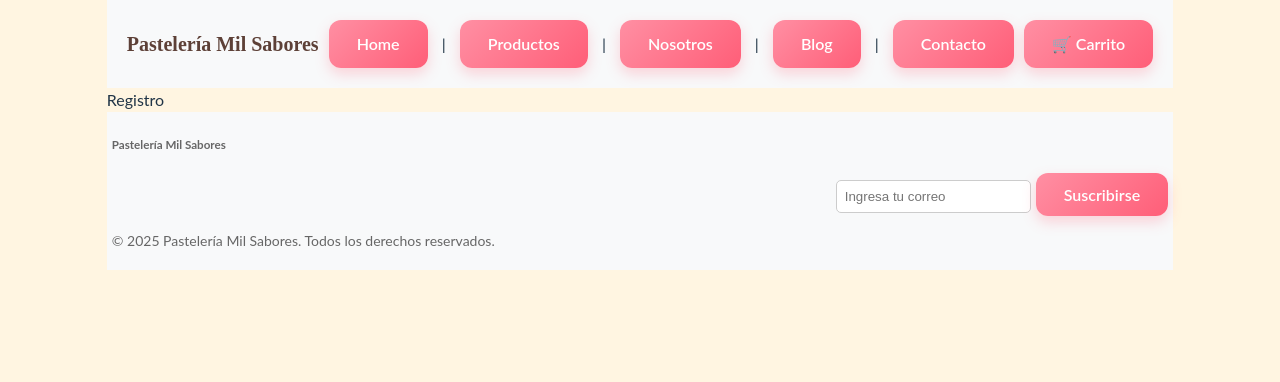
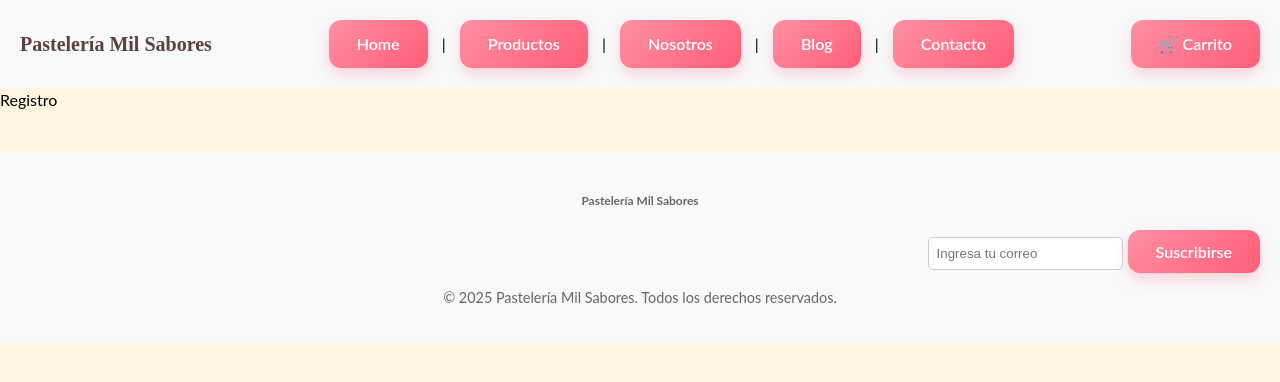
Before and after one commit to BenjaminVIs/react-web-bakery, a React (Vite) app: page /registro in a window 1280 px wide. Shown: the top 382 px of the page. Built offline with nearby package versions, Linux system fonts and the light colour scheme.

Commit message:
Migracion pagina Nosotrs y modificacion de global

```diff
--- a/src/pages/Nosotros.jsx
+++ b/src/pages/Nosotros.jsx
@@ -1,9 +1,70 @@
-import React from 'react'
+import React from "react";
+import icono from "../assets/img/icono.png";
 
 function Nosotros() {
   return (
-    <div>Nosotros</div>
-  )
+    <main>
+      <center>
+        <img
+          src={icono}
+          alt="Imagen de la pastelería"
+          width="180"
+          height="180"
+          style={{ marginTop: "20px" }}
+        />
+        <h1 style={{ color: "#5D4037" }}>Nosotros</h1>
+      </center>
+
+      <div className="container" style={{ maxWidth: "900px", margin: "0 auto" }}>
+        <section className="info-box">
+          <div className="info-section">
+            <h2>Sobre la empresa</h2>
+            <p>
+              Pastelería Mil Sabores celebra más de 50 años endulzando a Chile con tortas y productos
+              de repostería de alta calidad. Reconocida por su participación en un récord Guinness,
+              la empresa combina tradición e innovación para ofrecer experiencias memorables a sus clientes.
+            </p>
+          </div>
+
+          <div className="info-section">
+            <h2>Historia y logros</h2>
+            <p>
+              Desde 1995, cuando ayudaron a crear la torta más grande del mundo, la pastelería se ha consolidado
+              como un referente nacional. Su compromiso con la creatividad y la excelencia se refleja en cada
+              producto que ofrecen, manteniendo vivas sus raíces históricas.
+            </p>
+          </div>
+
+          <div className="info-section">
+            <h2>La página web</h2>
+            <p>
+              La página web busca acercar los productos de Pastelería Mil Sabores a todos los clientes,
+              ofreciendo una experiencia de compra moderna, intuitiva y accesible, donde cada torta o dulce
+              se pueda descubrir y adquirir de manera sencilla.
+            </p>
+          </div>
+
+          <div className="info-section">
+            <h2>Visión</h2>
+            <p>
+              La plataforma refleja la visión de la empresa: ser la tienda online líder de repostería en Chile,
+              destacando por su innovación, calidad y responsabilidad social. También busca inspirar a nuevos talentos
+              en gastronomía y fomentar la creatividad en la comunidad.
+            </p>
+          </div>
+
+          <div className="info-section">
+            <h2>Desarrolladores</h2>
+            <p>
+              Este sitio web fue desarrollado por un equipo comprometido en crear una experiencia amigable y funcional.
+              Los desarrolladores trabajaron para que cada detalle, desde la presentación de los productos hasta el carrito
+              de compras, sea fácil de usar y refleje la esencia de la pastelería.
+            </p>
+          </div>
+        </section>
+      </div>
+    </main>
+  );
 }
 
-export default Nosotros
+export default Nosotros;
--- a/styles/global.css
+++ b/styles/global.css
@@ -1,34 +1,33 @@
 /* ======================================================
-   global.css — para React, corregido para layout original
+   global.css — layout corregido + colores originales
    ====================================================== */
 
-/* ----------------- General ----------------- */
-body {
-    font-family: Lato, sans-serif;
-    margin: 0;
-    padding: 0;
+/* ----------------- Reset y base ----------------- */
+:root {
+  color-scheme: light;
+  font-family: "Lato", sans-serif;
+  color: #000;
   background-color: #FFF5E1;
 }
 
-/* Previene desbordamiento horizontal y asegura modelo de caja consistente */
-html, body {
+html, body, #root {
+  margin: 0;
+  padding: 0;
+  width: 100%;
+  min-height: 100%;
   box-sizing: border-box;
-    overflow-x: hidden; /* evita el espacio vacío a la derecha causado por elementos que superan el ancho */
 }
 
-/* En algunos resets/globales body se define como flex; para evitar que eso cause
-   centrado inesperado o comportamientos de ancho, forzamos el flujo normal aquí. */
 body {
   display: block;
-    min-width: 0; /* permite que los hijos se reduzcan correctamente dentro de contenedores flex/grid */
+  background-color: #FFF5E1;
+  overflow-x: hidden;
 }
 
-/* Aplica box-sizing a todos los elementos (incluye pseudo-elementos) */
 *, *::before, *::after {
   box-sizing: inherit;
 }
 
-/* Asegura que imágenes y medios no provoquen overflow */
 img, picture, video, canvas {
   max-width: 100%;
   height: auto;
@@ -37,19 +36,20 @@ img, picture, video, canvas {
 
 /* ----------------- Header ----------------- */
 header#main-bar {
+  width: 100%;
   display: grid;
-    grid-template-columns: auto 1fr auto; /* título | nav | botón */
-    align-items: center;                  /* centra verticalmente */
-    justify-items: center;                /* centra horizontalmente cada elemento */
+  grid-template-columns: auto 1fr auto;
+  align-items: center;
+  justify-items: center;
   padding: 20px;
-    background-color: #f8f9fa;
+  background-color: #f8f9fa; /* ← color original */
 }
 
 header#main-bar h1#title {
   margin: 0;
   font-family: 'Pacifico', cursive;
   font-size: 20px;
-    color: #5D4037;
+  color: #5D4037; /* marrón original */
 }
 
 header#main-bar nav {
@@ -59,7 +59,7 @@ header#main-bar nav {
 header#main-bar nav a {
   margin: 0 10px;
   text-decoration: none;
-    color: #ffffff;
+  color: #ffffff; /* texto blanco original */
 }
 
 header#main-bar .button {
@@ -72,7 +72,7 @@ header#main-bar .button {
   align-items: center;
   justify-content: center;
   padding: 12px 28px;
-    background: linear-gradient(135deg, #ff8fa3, #ff5e78);
+  background: linear-gradient(135deg, #ff8fa3, #ff5e78); /* gradiente rosa original */
   color: #fff;
   font-weight: 600;
   font-size: 1rem;
@@ -105,11 +105,11 @@ header#main-bar .button {
 }
 
 .desc-imagen {
-    background-color: #dbccaf;
+  background-color: #dbccaf; /* beige cálido original */
   border-radius: 8px;
   display: flex;
-    justify-content: flex-start; /* texto a la izquierda */
-    align-items: center;         /* centra verticalmente */
+  justify-content: flex-start;
+  align-items: center;
   gap: 20px;
   flex-wrap: wrap;
   padding: 20px;
@@ -118,7 +118,7 @@ header#main-bar .button {
 #description {
   font-size: larger;
   color: #5D4037;
-    flex: 1;                     /* ocupa espacio restante */
+  flex: 1;
   text-align: left;
   font-weight: bold;
 }
@@ -133,7 +133,7 @@ header#main-bar .button {
 
 .banner-container .button {
   display: block;
-    margin: 20px auto 0 auto; /* centra botón */
+  margin: 20px auto 0 auto;
 }
 
 /* ----------------- Productos / Cards ----------------- */
@@ -187,9 +187,18 @@ header#main-bar .button {
 #precio { display:block; font-size:20px; margin:10px 0; font-weight:bold; }
 #cantidad { width:60px; margin-left:5px; }
 
-main { max-width:1200px; margin:20px auto; padding-block:50px; padding-inline:20px; background-color:white; border-radius:8px; box-shadow:0 2px 5px rgba(0,0,0,0.1); overflow:visible; }
+main {
+  max-width:1200px;
+  margin:20px auto;
+  padding-block:50px;
+  padding-inline:20px;
+  background-color:white;
+  border-radius:8px;
+  box-shadow:0 2px 5px rgba(0,0,0,0.1);
+  overflow:visible;
+}
 
-/* ----------------- Forms (login / contacto / registro) ----------------- */
+/* ----------------- Forms ----------------- */
 form {
   max-width: 400px;
   margin: 40px auto;
@@ -207,12 +216,10 @@ form label { margin-top:10px; font-weight:bold; }
 form input, form select, form button { margin-top:5px; padding:10px; border-radius:5px; border:1px solid #ccc; }
 form button { margin-top:20px; background:#FFC0CB; color:#fff; border:none; cursor:pointer; font-size:16px; }
 form button:hover { transform: scale(1.05); background-color:#8B4513; }
-
 .register-link { margin-top:15px; text-align:center; font-size:14px; }
 
 /* ----------------- Cart ----------------- */
 main.cart-main { max-width:800px; margin:20px auto; padding:20px; background-color:white; border-radius:8px; box-shadow:0 2px 5px rgba(0,0,0,0.1); }
-
 .cart-container { display:flex; gap:20px; margin:20px auto; max-width:1200px; }
 .cart-items { flex:3; display:flex; flex-direction:column; gap:20px; }
 .cart-item { display:flex; align-items:flex-start; gap:15px; padding:15px; background:#fff; border-radius:10px; box-shadow:0px 2px 5px rgba(0,0,0,0.1); }
@@ -238,21 +245,39 @@ main.cart-main { max-width:800px; margin:20px auto; padding:20px; background-col
 /* ----------------- Nosotros ----------------- */
 #about-us { text-align:center; padding:50px 20px; background-color:#FFF5E1; }
 #company-description { font-size:larger; color:#5D4037; flex:1; text-align:left; font-weight:bold; }
-.banner-container { color:#5D4037; width:80%; margin:0 auto; text-align:center; }
 #empresa, #historia, #web, #vision, #desarrolladores { margin-bottom:20px; background-color:#dbccaf; border-radius:8px; padding:15px; }
 #image-container { margin-top:20px; height:auto; display:flex; justify-content:center; align-items:center; }
 
 /* ----------------- Footer ----------------- */
 footer {
-    background-color: #f8f9fa;
-    padding: 5px;
-    font-size: 14px;
+  width: 100%;
+  text-align: center;
+  background-color: #f8f9fa; /* color original */
+  padding: 20px;
   color: #666;
+  font-size: 0.9em;
+  margin-top: 40px;
 }
 
+footer input[type="email"] {
+  padding: 8px;
+  border-radius: 5px;
+  border: 1px solid #ccc;
+  margin-right: 5px;
+}
 
-footer nav a {
-    margin: 0 5px;
+footer button {
+  padding: 8px 12px;
+  background: linear-gradient(135deg, #ff8fa3, #ff5e78);
+  color: white;
+  border: none;
+  border-radius: 5px;
+  cursor: pointer;
+  transition: background 0.3s;
+}
+
+footer button:hover {
+  background: linear-gradient(135deg, #ff7a95, #ff3f64);
 }
 
 /* ----------------- Responsividad ----------------- */
@@ -280,5 +305,4 @@ footer nav a {
   .total { text-align: left; }
 }
 
-
 /* ================= End of global.css ================= */
```
Lines whose indentation alone changed are shown as unchanged.
